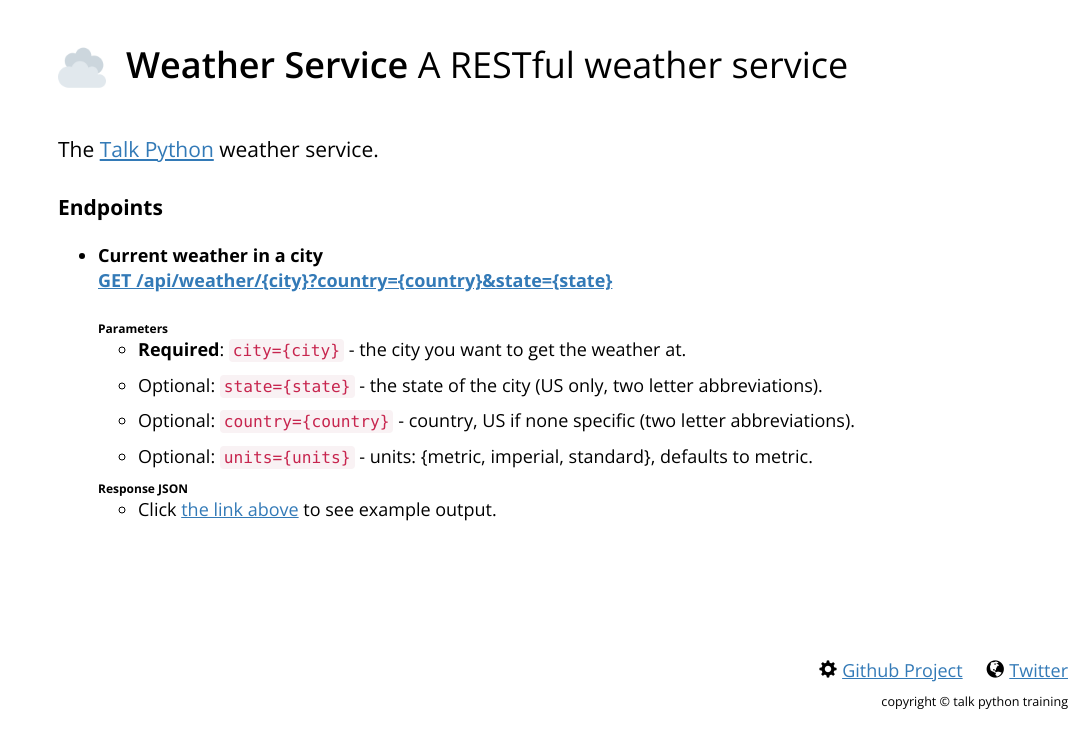
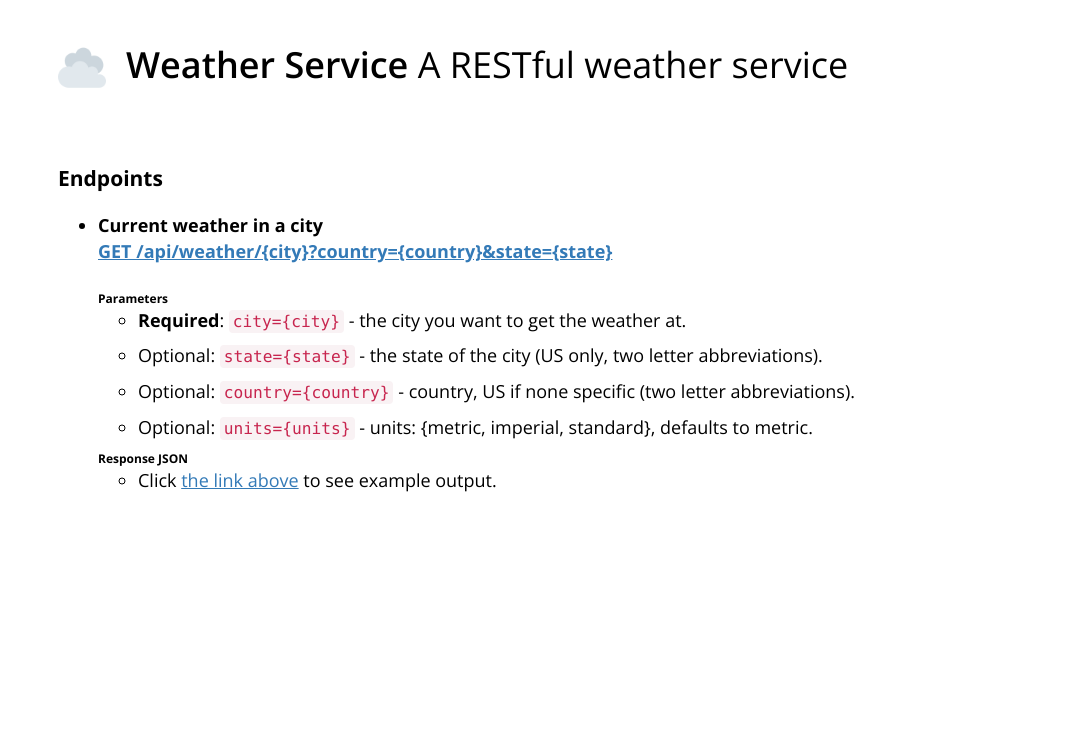
Before and after one commit to cassio-rodrigues/fastapi-portifolio, a FastAPI app: page / in a window 1280 px wide. Shown: the top 748 px of the page, without its empty margins (207-1280 px from the left). Run offline with FastAPI, Linux system fonts and the light colour scheme; some libraries are stand-ins or nearby versions.

Commit message:
This is the only commit I've done just because I've developed this for learning and training purposes only.

```diff
--- a/templates/home/index.html
+++ b/templates/home/index.html
@@ -11,7 +11,6 @@
 <br>
 <br>
 <p class="lead">
-    The <a href="https://training.talkpython.fm/">Talk Python</a> weather service.<br>
     <br>
     <strong>Endpoints</strong>
 <ul>
--- a/templates/shared/layout.html
+++ b/templates/shared/layout.html
@@ -34,25 +34,5 @@
                 </div>
             </div>
         </div>
-        <div class="row">
-            <div class="links">
-                <ul>
-                    <li><i class="glyphicon glyphicon-cog icon-muted"></i><a
-                            href="https://github.com/mikeckennedy/python-jumpstart-course-demos"
-                            target="_blank">Github Project</a></li>
-                    <li><i class="glyphicon glyphicon-globe icon-muted"></i><a href="https://twitter.com/talkpython"
-                                                                               target="_blank">Twitter</a>
-                    </li>
-                </ul>
-            </div>
-        </div>
-        <div class="row">
-            <div class="copyright">
-                Copyright &copy; Talk Python Training
-            </div>
-        </div>
-    </div>
-</div>
-
 </body>
 </html>
```
